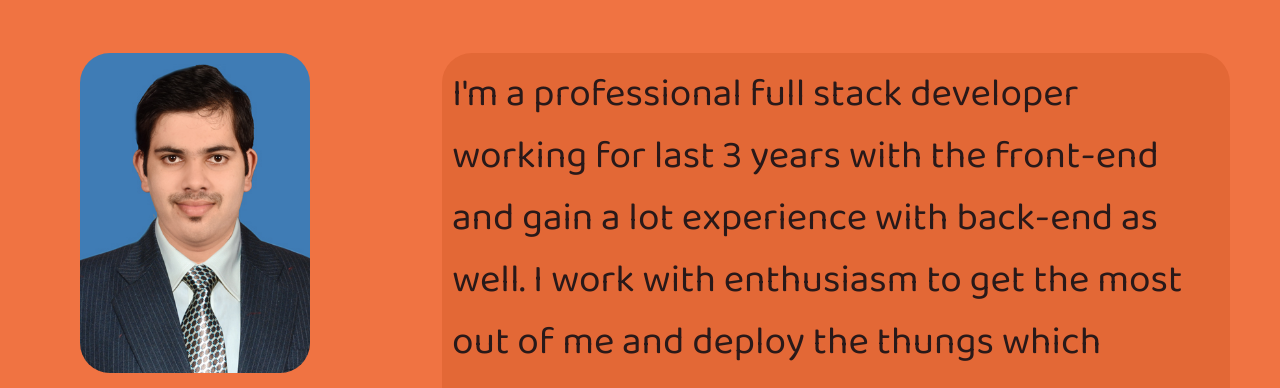
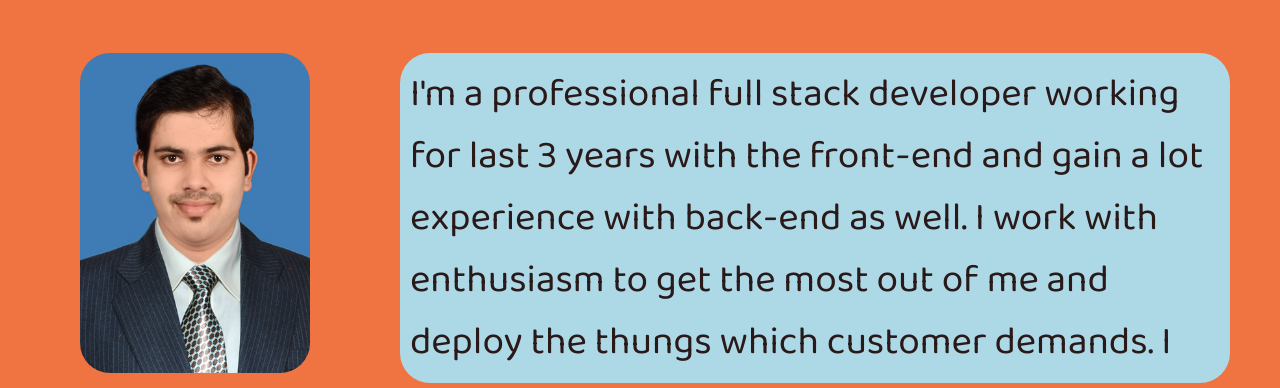
Before and after one commit to Manthan-Kashalikar/myprofile, a plain HTML site: page index.html in a window 1280 px wide. Shown: the part 117-505 px from the top of the page. Drawn offline with Linux system fonts and the light colour scheme; a web font is replaced by a local one.

Commit message:
scroll option

```diff
--- a/profile.css
+++ b/profile.css
@@ -97,6 +97,10 @@ a {
     margin-right: 50px;
     font-size: 39px;
     overflow: scroll;
+    background-color: lightblue;
+  width: 810px;
+  height: 310px;
+  overflow: auto    ;
 }
 
 #skill {
```
